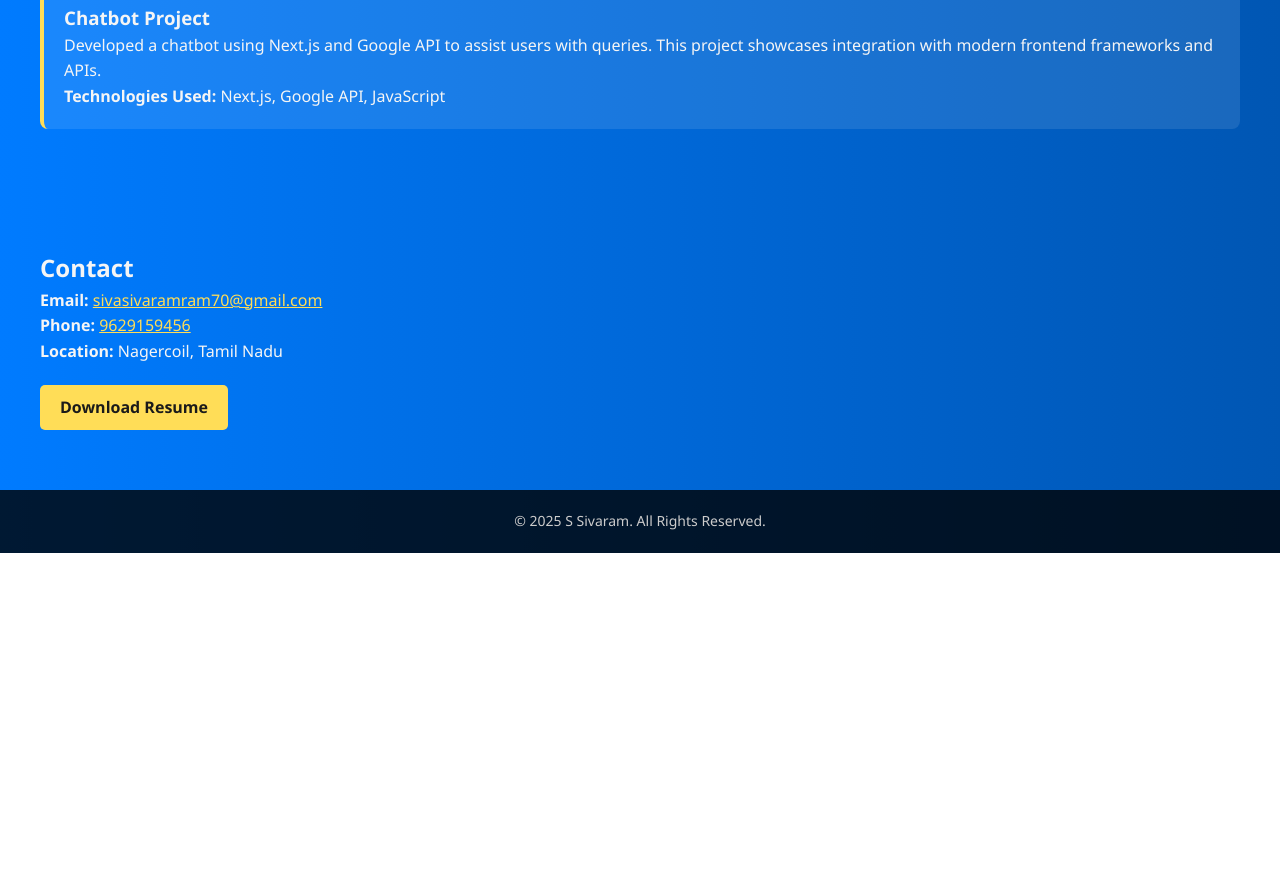
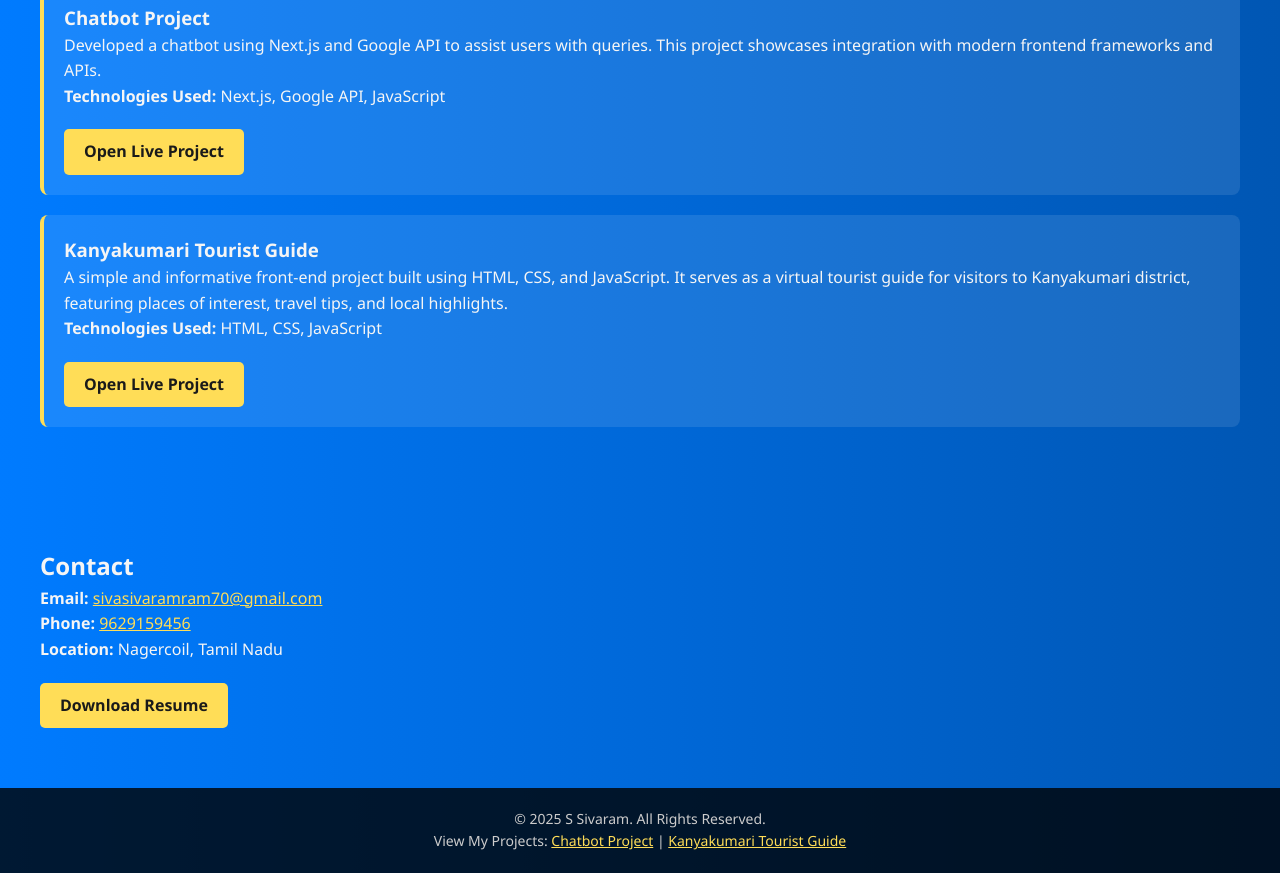
Before and after one commit to SivaramSR17/Details, a plain HTML site: page index.html in a window 1280 px wide. Shown: the part 1059-1932 px from the top of the page. Before the commit the page ends 1612 px from the top, so only its background shows below. Drawn offline with Linux system fonts and the light colour scheme.

Commit message:
Update index.html

```diff
--- a/index.html
+++ b/index.html
@@ -24,7 +24,7 @@
   <section id="home" class="section">
     <div class="intro">
       <h2>Hello, I'm <span>S Sivaram</span></h2>
-      <p>Software Developer / Digital Marketing Intern</p>
+      <p>Software Developer / Digital Marketing Executive</p>
       <a href="#contact" class="btn">Get in Touch</a>
     </div>
   </section>
@@ -47,24 +47,41 @@
 
  <section id="projects" class="section">
   <h2>Projects</h2>
+
   <div class="project-card">
     <h3>Chatbot Project</h3>
     <p>Developed a chatbot using Next.js and Google API to assist users with queries. This project showcases integration with modern frontend frameworks and APIs.</p>
     <p><strong>Technologies Used:</strong> Next.js, Google API, JavaScript</p>
+    <a href="https://chatbot-sandy-kappa.vercel.app/" class="btn" target="_blank">Open Live Project</a>
+  </div>
+
+  <div class="project-card">
+    <h3>Kanyakumari Tourist Guide</h3>
+    <p>A simple and informative front-end project built using HTML, CSS, and JavaScript. It serves as a virtual tourist guide for visitors to Kanyakumari district, featuring places of interest, travel tips, and local highlights.</p>
+    <p><strong>Technologies Used:</strong> HTML, CSS, JavaScript</p>
+    <a href="https://sivaramsr17.github.io/Tourism/" class="btn" target="_blank">Open Live Project</a>
   </div>
 </section>
+
+
 
   <section id="contact" class="section">
     <h2>Contact</h2>
     <p><strong>Email:</strong> <a href="mailto:sivasivaramram70@gmail.com">sivasivaramram70@gmail.com</a></p>
     <p><strong>Phone:</strong> <a href="tel:+919629159456">9629159456</a></p>
     <p><strong>Location:</strong> Nagercoil, Tamil Nadu</p>
-    <a href="Sivaram_Resume.pdf" class="btn">Download Resume</a>
+    <a href="My_Resume.pdf" class="btn">Download Resume</a>
   </section>
 
   <footer>
   <p>&copy; 2025 S Sivaram. All Rights Reserved.</p>
+  <p>
+    View My Projects:
+    <a href="https://chatbot-sandy-kappa.vercel.app/" target="_blank">Chatbot Project</a> |
+    <a href="https://sivaramsr17.github.io/Tourism/" target="_blank">Kanyakumari Tourist Guide</a>
+  </p>
 </footer>
+
 
   <script src="script.js"></script>
 </body>
```
Lines whose indentation alone changed are shown as unchanged.
